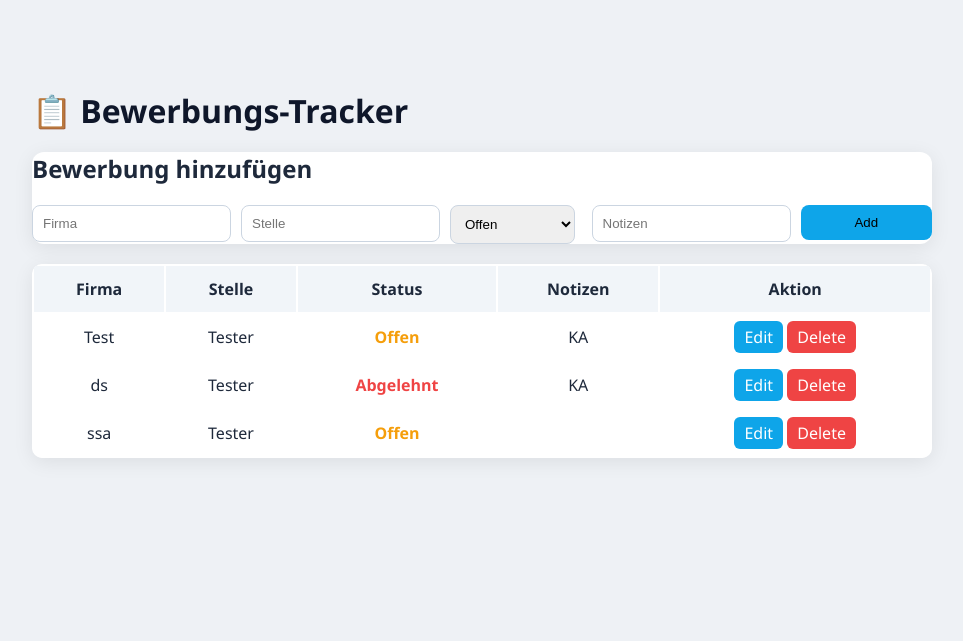
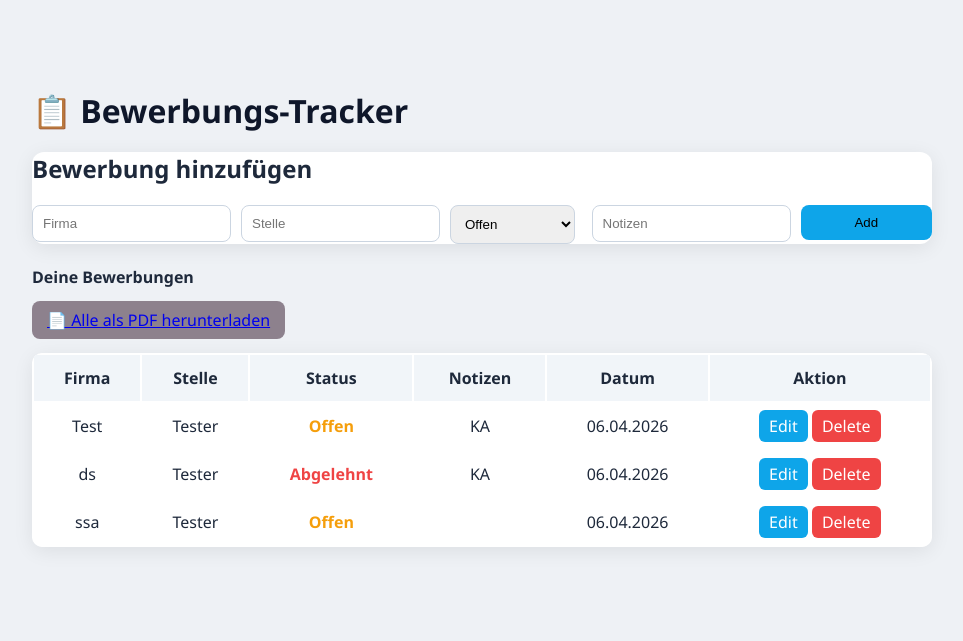
Before and after one commit to nizaro91-creator/bewerbungs-tracker-flask, a Flask app: page / in a window 1280 px wide. Shown: the top 641 px of the page, without its empty margins (158-1121 px from the left). Run offline with Flask 3, Linux system fonts and the light colour scheme; data comes from the database, SQL or seed files in the repository; both versions use the stored data as it was after the commit.

Commit message:
Datum hinzugefügt, Tabellenlayout korrigiert, UI verbessert und PDF-Export hinzugefügt

```diff
--- a/app.py
+++ b/app.py
@@ -1,7 +1,28 @@
+from reportlab.lib.pagesizes import letter
+from reportlab.pdfgen import canvas
+from flask import send_file
+from datetime import datetime
+
+import io
+
 from flask import Flask, render_template, request, redirect
 import sqlite3
 
 app = Flask(__name__)
+
+def init_db():
+    conn = sqlite3.connect("bewerbungen.db")
+    conn.execute("""
+        CREATE TABLE IF NOT EXISTS bewerbungen (
+            id INTEGER PRIMARY KEY AUTOINCREMENT,
+            firma TEXT,
+            stelle TEXT,
+            status TEXT,
+            notizen TEXT,
+            datum TEXT
+        )
+    """)
+    conn.close()
 
 def get_db_connection():
     conn = sqlite3.connect("bewerbungen.db")
@@ -23,10 +44,13 @@ def add():
     notizen = request.form["notizen"]
 
     conn = get_db_connection()
+    now = datetime.now()
+    datum = now.strftime("%d.%m.%Y")
+
     conn.execute(
-        "INSERT INTO bewerbungen (firma, stelle, status, notizen) VALUES (?, ?, ?, ?)",
-        (firma, stelle, status, notizen)
-    )
+    "INSERT INTO bewerbungen (firma, stelle, status, notizen, datum) VALUES (?, ?, ?, ?, ?)",
+    (firma, stelle, status, notizen, datum)
+)
     conn.commit()
     conn.close()
 
@@ -64,6 +88,78 @@ def edit(id):
     conn.close()
 
     return render_template("edit.html", bewerbung=bewerbung)
+@app.route("/download")
+
+def download_pdf():
+    conn = get_db_connection()
+    bewerbungen = conn.execute("SELECT * FROM bewerbungen").fetchall()
+    conn.close()
+
+    from reportlab.platypus import SimpleDocTemplate, Table, TableStyle, Paragraph
+    from reportlab.lib import colors
+    from reportlab.lib.pagesizes import letter
+    from reportlab.lib.styles import getSampleStyleSheet
+    import io
+
+    buffer = io.BytesIO()
+
+    doc = SimpleDocTemplate(buffer, pagesize=letter)
+
+    styles = getSampleStyleSheet()
+
+    elements = []
+
+    # 🟢 TITLE
+    title = Paragraph("<b>Bewerbungs Tracker</b>", styles["Title"])
+    elements.append(title)
+    # 📅 DATE
+    now = datetime.now()
+    date_str = now.strftime("%d.%m.%Y - %H:%M")
+
+    date_paragraph = Paragraph(f"Erstellt am: {date_str}", styles["Normal"])
+    elements.append(date_paragraph)
+
+    # 🟢 SPACE
+    elements.append(Paragraph("<br/>", styles["Normal"]))
+
+    # 🟢 TABLE DATA
+    data = [["Firma", "Stelle", "Status", "Notizen"]]
+
+    for b in bewerbungen:
+        data.append([
+            b["firma"],
+            b["stelle"],
+            b["status"],
+            b["notizen"]
+        ])
+
+    # 🟢 CREATE TABLE
+    table = Table(data)
+
+    # 🟢 STYLE
+    table.setStyle(TableStyle([
+        ("BACKGROUND", (0,0), (-1,0), colors.grey),
+        ("TEXTCOLOR", (0,0), (-1,0), colors.white),
+
+        ("ALIGN", (0,0), (-1,-1), "CENTER"),
+
+        ("FONTNAME", (0,0), (-1,0), "Helvetica-Bold"),
+        ("BOTTOMPADDING", (0,0), (-1,0), 10),
+
+        ("BACKGROUND", (0,1), (-1,-1), colors.beige),
+
+        ("GRID", (0,0), (-1,-1), 1, colors.black),
+    ]))
+
+    elements.append(table)
+
+    doc.build(elements)
+
+    buffer.seek(0)
+
+    return send_file(buffer, as_attachment=True, download_name="bewerbungen.pdf", mimetype="application/pdf")
+
 
 if __name__ == "__main__":
+    init_db()
     app.run(debug=True)
--- a/static/styles.css
+++ b/static/styles.css
@@ -178,3 +178,15 @@ form .col-md-1 {
 .w-100 {
     width: 100%;
 }
+.btn-success {
+    background-color: #8d818d;
+    border: none;
+    border-radius: 8px;
+    padding: 8px 15px;
+    font-weight: 500;
+}
+
+.btn-success:hover {
+    background-color: #535351;
+    transform: scale(1.05);
+}
--- a/templates/index.html
+++ b/templates/index.html
@@ -50,6 +50,16 @@
 
     </form>
 </div>
+<div class="d-flex justify-content-between align-items-center mb-3">
+    <h4>Deine Bewerbungen</h4>
+
+    <a href="/download" class="btn btn-success">
+        📄 Alle als PDF herunterladen
+    </a>
+
+    <h5>  </h5>
+</div>
+
 
 <!-- TABLE -->
 <div class="card p-4">
@@ -60,6 +70,7 @@
                 <th>Stelle</th>
                 <th>Status</th>
                 <th>Notizen</th>
+                <th>Datum</th>
                 <th>Aktion</th>
             </tr>
         </thead>
@@ -70,6 +81,7 @@
     <td>{{ b["firma"] }}</td>
     <td>{{ b["stelle"] }}</td>
 
+    <!-- STATUS -->
     <td class="
         {% if b['status'] == 'Offen' %}status-offen
         {% elif b['status'] == 'Angenommen' %}status-angenommen
@@ -79,8 +91,13 @@
         {{ b["status"] }}
     </td>
 
+    <!-- NOTIZEN -->
     <td>{{ b["notizen"] }}</td>
 
+    <!-- DATUM -->
+    <td>{{ b["datum"] }}</td>
+
+    <!-- ACTION -->
     <td>
         <a class="btn btn-edit btn-sm" href="/edit/{{ b['id'] }}">Edit</a>
         <a class="btn btn-delete btn-sm" href="/delete/{{ b['id'] }}">Delete</a>
```
Also changed, not shown: database.py (deleted, +0 -19 lines), bewerbungen.db. Lines whose indentation alone changed are shown as unchanged.
